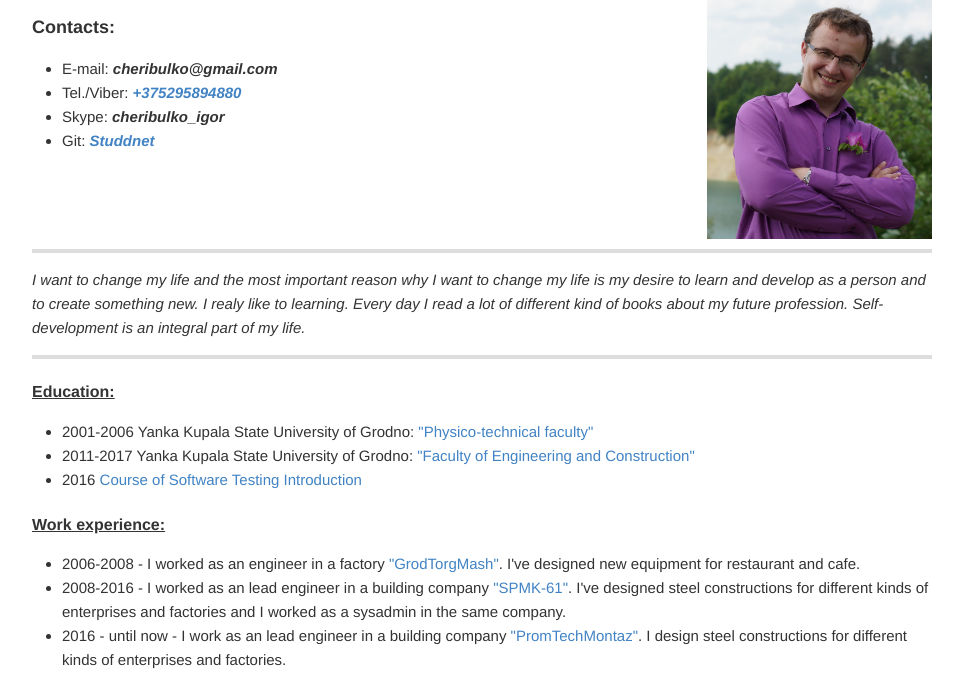
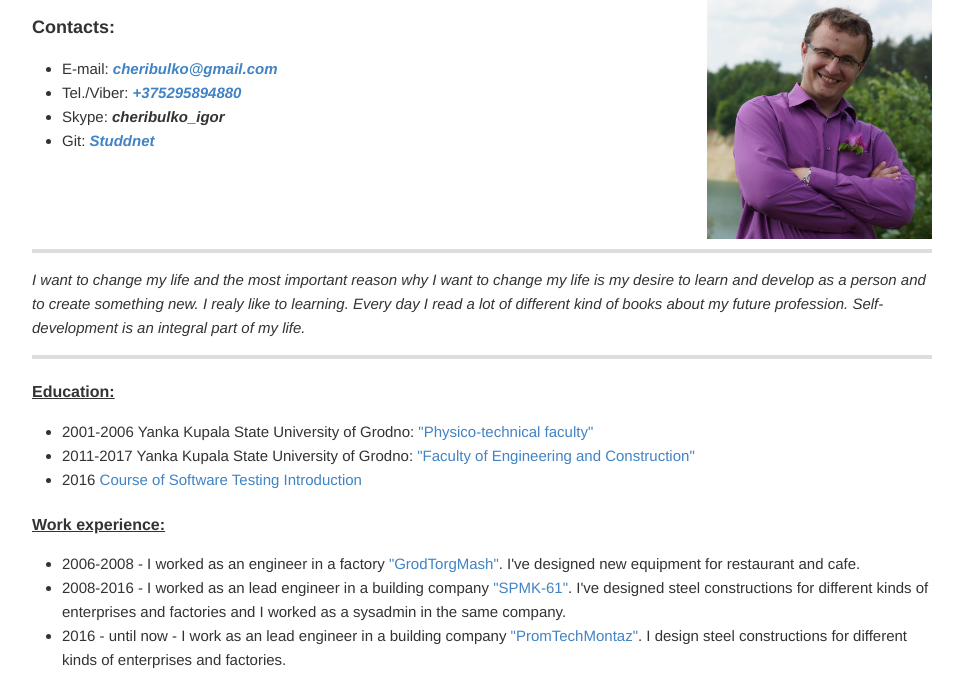
Before and after one commit to Studdnet/rsschool-2019Q1-cv, a plain HTML site: page index.html in a window 1280 px wide. Shown: the part 95-784 px from the top of the page, without its empty margins (158-1121 px from the left). Drawn offline with Linux system fonts and the light colour scheme.

Commit message:
feat: add link for email

```diff
--- a/index.html
+++ b/index.html
@@ -12,7 +12,7 @@
         <h1>Igor Cheribulko</h1>
             <h3>Contacts:</h3>
                 <ul>
-                    <li>E-mail: <strong><em>cheribulko@gmail.com</em></strong> </li>
+                    <li>E-mail: <strong><em><a href="cheribulko@gmail.com">cheribulko@gmail.com</a></em></strong></li>
                     <li>Tel./Viber: <strong><em><a href="tel:+375295894880">+375295894880</a></em></strong></li>
                     <li>Skype: <strong><em>cheribulko_igor</em></strong></li>
                     <li>Git: <strong><em><a href="https://github.com/Studdnet?tab=repositories">Studdnet</a></em></strong></li>
```
